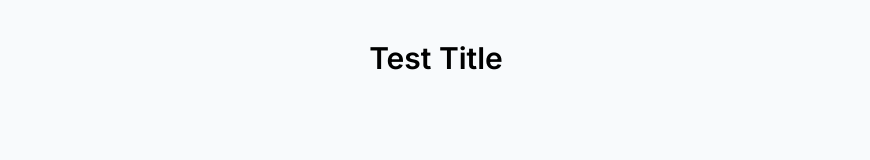
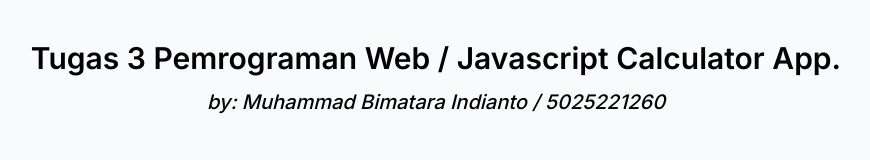
Before and after one commit to Haalloobim/Pemrogramab-Web-Basic-2, a plain HTML site: page index.html in a window 1280 px wide. Shown: the whole page, without its empty margins (204-1074 px from the left). Drawn offline with nearby package versions, Linux system fonts and the light colour scheme.

Commit message:
feat: add projectitle

```diff
--- a/index.html
+++ b/index.html
@@ -34,7 +34,17 @@
     <div class="min-h-screen pt-10 min-w-full bg-slate-50">
         <div class="container min-h-full items-center min-w-full flex flex-col gap-y-10">
             <div class="flex flex-col gap-y-3">
-                <p class="text-center text-3xl font-semibold font-inter">Test Title</p>
+                <div id="title" class="lg:flex lg:flex-row flexcol gap-y-2">
+                    <p class="lg:text-3xl text-4xl font-semibold font-inter text-center">
+                        Tugas 3 Pemrograman Web
+                    </p>
+                    <p class="text-3xl font-semibold font-inter text-center lg:py-0 py-2">
+                        <span class="lg:inline hidden">&nbsp;/ </span> Javascript Calculator App.
+                    </p>
+                </div>
+                <p class="text-xl font-medium font-inter text-center italic">
+                    by: Muhammad Bimatara Indianto / 5025221260
+                </p>
             </div>
         </div>
     </div>
```
